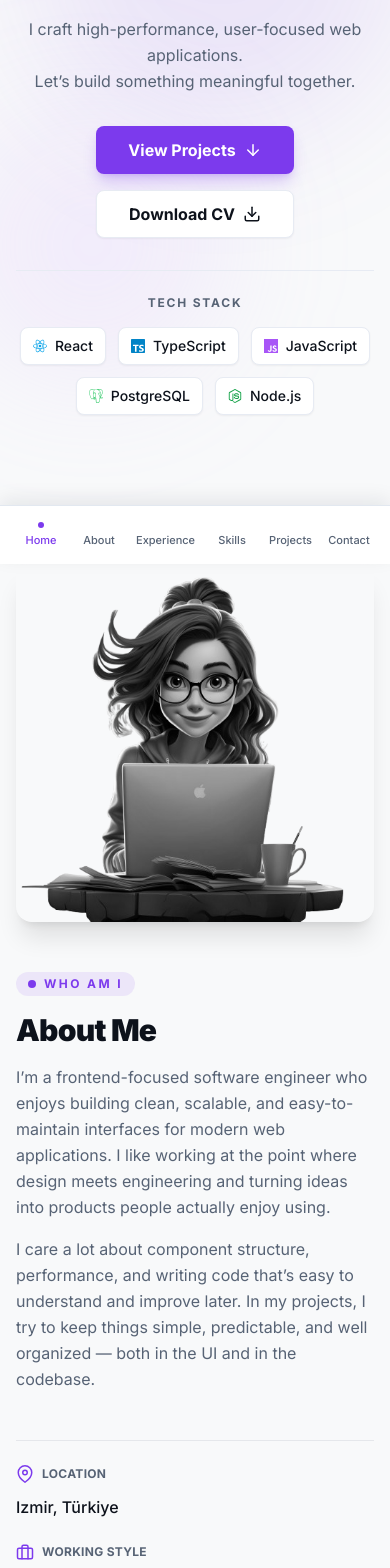
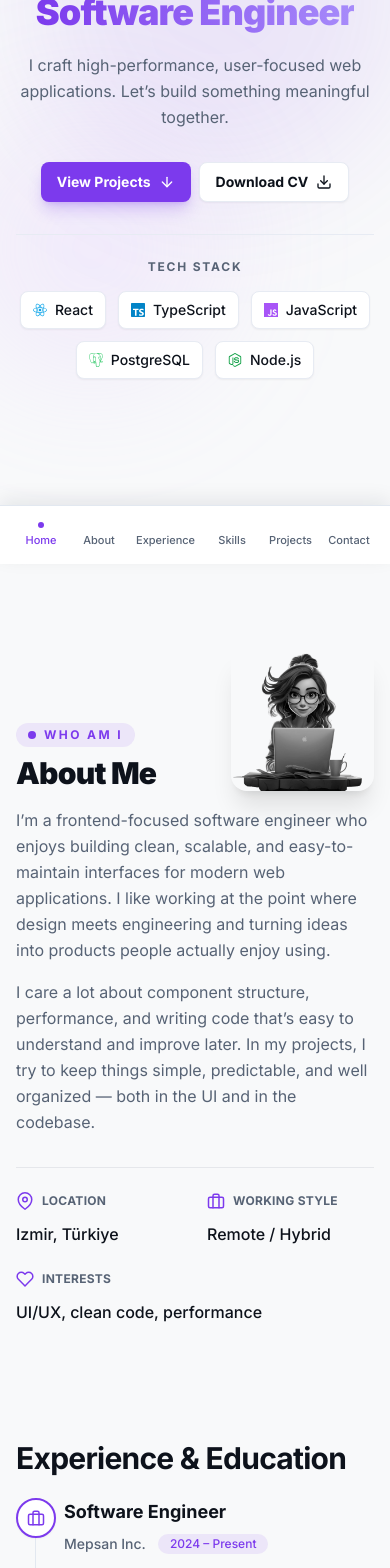
Before and after one commit to selenkunkcu/personal-portfolio, a React (Vite) app: page / in a window 390 px wide. Shown: the part 280-1848 px from the top of the page. Built offline with nearby package versions, Linux system fonts and the light colour scheme.

Commit message:
refine responsive layout and mobile navigation

```diff
--- a/src/App.jsx
+++ b/src/App.jsx
@@ -39,20 +39,20 @@ function App() {
         </section>
 
 
-        <section  id="skills"  className="min-h-[100svh] flex items-center scroll-mt-22 pt-12">
+        <section  id="skills"  className="min-h-[100svh] flex items-center scroll-mt-22 pt-8 md:pt-12">
           <div className="mx-auto w-full max-w-6xl px-4">
             <Skills />
           </div>
         </section>
 
-        <section  id="projects"  className="min-h-[100svh] flex items-center scroll-mt-22 pt-12">
+        <section  id="projects"  className="min-h-[100svh] flex items-center scroll-mt-22 md:pt-12">
           <div className="mx-auto w-full max-w-6xl px-4">
             <Projects />
           </div>
         </section>
 
 
-        <section  id="contact"className="min-h-[100svh] flex items-center scroll-mt-22 pt-12">
+        <section  id="contact"className="min-h-[100svh] flex items-center scroll-mt-22 md:pt-12">
           <div className="mx-auto w-full max-w-6xl px-4">
             <Contact />
           </div>
--- a/src/components/About.jsx
+++ b/src/components/About.jsx
@@ -4,16 +4,33 @@ const About = () => {
   return (
     <div className="w-full">
       <div className="grid grid-cols-1 items-center gap-12 lg:grid-cols-12">
-        <div className="order-2 flex flex-col gap-8 lg:order-1 lg:col-span-7">
+        <div className="order-2 flex flex-col gap-4 md:gap-8 lg:order-1 lg:col-span-7">
           <div className="space-y-4">
-            <div className="inline-flex w-fit items-center gap-2 rounded-full bg-primary/10 px-3 py-1 text-xs font-bold uppercase tracking-[0.2em] text-primary">
-              <span className="h-2 w-2 rounded-full bg-primary" />
-              Who am I
+
+          <div className="flex items-end justify-between">
+
+            <div>
+              <div className="inline-flex w-fit items-center gap-2 rounded-full bg-primary/10 px-3 py-1 text-xs font-bold uppercase tracking-[0.2em] text-primary">
+                <span className="h-2 w-2 rounded-full bg-primary" />
+                Who am I
+              </div>
+
+              <h2 className="text-3xl font-extrabold tracking-tight text-text-main md:text-4xl mt-2">
+                About Me
+              </h2>
             </div>
 
-            <h2 className="text-3xl font-extrabold tracking-tight text-text-main md:text-4xl">
-              About Me
-            </h2>
+          <div className="md:hidden relative aspect-square w-[40%] max-w-[260px] ml-4">
+
+            <div className="absolute -top-4 -right-4 h-full w-full rounded-3xl bg-primary/10 -z-10" />
+            <div className="absolute -bottom-4 -left-4 h-full w-full rounded-3xl border-2 border-primary/20 -z-10" />
+            <div
+              className="h-full w-full rounded-2xl bg-cover bg-center shadow-xl grayscale transition-all duration-500 ease-in-out hover:grayscale-0"
+              style={{backgroundImage:"url('images/profile.png')",}}
+              aria-label="Developer portrait"
+            />
+          </div>
+</div>
 
             <div className="space-y-4 text-base leading-relaxed text-text-muted md:text-lg">
               <p>
@@ -27,7 +44,7 @@ const About = () => {
             </div>
           </div>
 
-          <div className="mt-4 grid grid-cols-1 gap-6 border-t border-[#e5e7eb] pt-6 sm:grid-cols-2 md:grid-cols-3">
+          <div className="mt-4 grid grid-cols-2 md:grid-cols-3 gap-6 border-t border-[#e5e7eb] pt-6">
 
             <div className="flex flex-col gap-2">
               <div className="mb-1 flex items-center gap-2 text-primary">
@@ -49,7 +66,7 @@ const About = () => {
               <p className="font-medium text-text-main">Remote / Hybrid</p>
             </div>
 
-            <div className="flex flex-col gap-2 sm:col-span-2 md:col-span-1">
+            <div className="flex flex-col gap-2 col-span-2 md:col-span-1">
               <div className="mb-1 flex items-center gap-2 text-primary">
                 <FiHeart className="text-lg" />
                 <span className="text-xs font-bold uppercase tracking-wide text-text-muted">
@@ -62,7 +79,7 @@ const About = () => {
             </div>
           </div>
 
-          <div className="pt-4">
+          <div className="hidden md:block pt-4">
             <a href="#contact" className="group inline-flex items-center gap-2 text-sm font-semibold text-text-main transition-colors hover:text-primary cursor-pointer">
               <span>Get in touch</span>
               <FiArrowRight className="transition-transform group-hover:translate-x-1" />
@@ -71,8 +88,8 @@ const About = () => {
         </div>
 
 
-        <div className="order-1 flex justify-center lg:order-2 lg:col-span-5 lg:justify-end">
-          <div className="relative aspect-square w-full max-w-md">
+       <div className=" hidden md:flex order-1 justify-center lg:order-2 lg:col-span-5 lg:justify-end">
+          <div className="relative aspect-square w-[40%] max-w-[260px] md:w-full md:max-w-md">
 
             <div className="absolute -top-4 -right-4 h-full w-full rounded-3xl bg-primary/10 -z-10" />
             <div className="absolute -bottom-4 -left-4 h-full w-full rounded-3xl border-2 border-primary/20 -z-10" />
@@ -83,6 +100,8 @@ const About = () => {
             />
           </div>
         </div>
+
+
       </div>
     </div>
   );
--- a/src/components/Experience.jsx
+++ b/src/components/Experience.jsx
@@ -1,4 +1,4 @@
-import { FiBriefcase, FiCode, FiArrowRight } from "react-icons/fi";
+import { FiBriefcase, FiCode } from "react-icons/fi";
 import { FaGraduationCap } from "react-icons/fa6";
 
 import { timelineItems } from "../data/content";
@@ -12,7 +12,7 @@ const Experience = () => {
 
   return (
     <div className="w-full">
-      <div className="mb-8">
+      <div className="mb-4 mt-8 md:mb-8 md:mt-0">
         <h2 className="text-3xl font-bold leading-tight tracking-tight text-text-main md:text-4xl">
           Experience & Education
         </h2>
@@ -29,7 +29,7 @@ const Experience = () => {
             return (
               <div
                 key={item.title}
-                className={`group relative grid grid-cols-[40px_1fr] gap-x-6 ${ isLast ? "pb-2" : "pb-10"}`}
+                className={`group relative grid grid-cols-[40px_1fr] gap-x-2 md:gap-x-6 ${ isLast ? "pb-2" : "pb-10"}`}
               >
                 <div className="relative z-10 flex flex-col items-center pt-1">
                   <div
@@ -51,7 +51,7 @@ const Experience = () => {
                     </h3>
                     <span
                       className={[
-                        "inline-flex items-center rounded-full px-3 py-0.5 text-xs font-medium",
+                        "hidden md:inline-flex items-center rounded-full px-3 py-0.5 text-xs font-medium",
                          item.highlight ? "bg-primary/10 text-primary" : "bg-slate-100 text-text-muted"].join(" ")
                         }
                     >
@@ -59,9 +59,19 @@ const Experience = () => {
                     </span>
                   </div>
 
-                  <p className="mb-3 text-sm font-medium text-text-muted">
-                    {item.company}
-                  </p>
+                  <div className="flex items-center mb-3">
+                    <p className="text-sm font-medium text-text-muted mr-3 md:mr-0">
+                      {item.company}
+                    </p>
+                    <span
+                        className={[
+                          "inline-flex md:hidden items-center rounded-full px-3 py-0.5 text-xs font-medium",
+                          item.highlight ? "bg-primary/10 text-primary" : "bg-slate-100 text-text-muted"].join(" ")
+                          }
+                      >
+                        {item.period}
+                      </span>
+                  </div>
 
                   {item.bullets?.[0]?.project  ?
                     <ul className="ml-4 list-outside list-disc space-y-1.5 text-sm leading-relaxed font-medium">
--- a/src/components/Hero.jsx
+++ b/src/components/Hero.jsx
@@ -37,24 +37,30 @@ const Hero = () => {
             </h1>
 
             <p className="mx-auto max-w-2xl text-base leading-relaxed text-text-muted md:mx-0 md:text-lg">
-                I craft high-performance, user-focused web applications.
-                <br/>
+                I craft high-performance, user-focused web applications.{" "}
+                <br className="hidden sm:block"/>
                 Let’s build something meaningful together.
             </p>
           </div>
 
-          <div className="flex flex-wrap justify-center gap-4 md:justify-start">
-            <a href="#projects" className="flex h-12 items-center justify-center gap-2 rounded-lg bg-primary px-8 text-base font-semibold text-white shadow-lg shadow-primary/25 transition hover:bg-violet-700">
-                <span>View Projects</span>
-                <FiArrowDown className="text-[18px]" />
+          <div className="flex flex-nowrap justify-center gap-2 md:gap-4 md:justify-start">
+            <a
+              href="#projects"
+              className="flex h-10 md:h-12 min-w-0 items-center justify-center gap-2 rounded-lg bg-primary px-4 text-sm font-semibold text-white shadow-lg shadow-primary/25 transition hover:bg-violet-700 sm:h-12 sm:px-8 sm:text-base"
+            >
+              <span className="truncate">View Projects</span>
+              <FiArrowDown className="text-[16px] sm:text-[18px]" />
             </a>
 
-            <a href="/selen-gokbel-resume.pdf" download className="flex h-12 items-center justify-center gap-2 rounded-lg border border-[#e7ebf3] bg-white px-8 text-base font-semibold text-text-main shadow-sm transition hover:bg-gray-50">
-              <span>Download CV</span>
-              <FiDownload className="text-[18px]" />
+            <a
+              href="/selen-gokbel-resume.pdf"
+              download
+              className="flex h-10 md:h-12 min-w-0 items-center justify-center gap-2 rounded-lg border border-[#e7ebf3] bg-white px-4 text-sm font-semibold text-text-main shadow-sm transition hover:bg-gray-50 sm:h-12 sm:px-8 sm:text-base"
+            >
+              <span className="truncate">Download CV</span>
+              <FiDownload className="text-[16px] sm:text-[18px]" />
             </a>
           </div>
-
 
           <div className="mt-6 border-t border-[#e7ebf3] pt-6">
             <div className="flex flex-col items-center gap-4 md:flex-row md:items-start">
--- a/src/components/Projects.jsx
+++ b/src/components/Projects.jsx
@@ -9,7 +9,7 @@ const Projects = () => {
         <h2 className="text-3xl font-extrabold tracking-tight text-text-main md:text-4xl">
           Featured Projects
         </h2>
-        <p className="mx-auto mt-1 max-w-2xl text-text-muted">
+        <p className="hidden md:block mx-auto mt-1 max-w-2xl text-text-muted">
           A selection of projects demonstrating my focus on performance and UI/UX details.
         </p>
       </div>
--- a/src/components/Skills.jsx
+++ b/src/components/Skills.jsx
@@ -117,7 +117,7 @@ const Skills = () => {
             <h3 className="text-2xl font-bold tracking-tight text-text-main">Frontend</h3>
           </div>
 
-          <div className="grid grid-cols-1 gap-3 sm:grid-cols-2 md:grid-cols-5">
+          <div className="grid grid-cols-2 gap-3 md:grid-cols-5">
             {frontendSkills.map((it) => (
               <SkillCard key={it.name} name={it.name} icon={it.icon} />
             ))}
@@ -132,7 +132,7 @@ const Skills = () => {
             <h3 className="text-2xl font-bold tracking-tight text-text-main">Backend & Tools</h3>
           </div>
 
-          <div className="grid grid-cols-1 gap-3 sm:grid-cols-2 md:grid-cols-5">
+          <div className="grid grid-cols-2 gap-3 md:grid-cols-5">
             {backendTools.map((it) => (
               <SkillCard key={it.name} name={it.name} icon={it.icon} />
             ))}
--- a/src/components/common/ProjectCard.jsx
+++ b/src/components/common/ProjectCard.jsx
@@ -7,6 +7,7 @@ import todolistImg from "../../assets/projects/todolist1.png";
 import snapgramImg from "../../assets/projects/snapgram1.png";
 import nextnewsImg from "../../assets/projects/nextnews1.png";
 import netflixImg from "../../assets/projects/netflix1.png";
+import weddieImg from "../../assets/projects/weddie1.png";
 
 const ProjectCard = ({ p }) => {
 
@@ -17,11 +18,12 @@ const ProjectCard = ({ p }) => {
     snapgram: snapgramImg,
     nextnews: nextnewsImg,
     netflix: netflixImg,
+    weddie: weddieImg,
   };
 
   return (
     <div className="group flex flex-col gap-4 rounded-2xl border border-slate-200 bg-white p-4 shadow-sm transition hover:border-primary/40 hover:shadow-md md:flex-row">
-      {/* image */}
+
       <div className="relative h-44 w-full shrink-0 overflow-hidden rounded-xl bg-slate-100 md:h-28 md:w-64">
 
         <img
@@ -32,7 +34,7 @@ const ProjectCard = ({ p }) => {
         />
       </div>
 
-      {/* content */}
+
       <div className="flex flex-1 flex-col justify-between gap-3">
         <div className="flex items-start justify-between gap-3">
           <div className="min-w-0">
--- a/src/index.css
+++ b/src/index.css
@@ -6,4 +6,8 @@
     body {
         @apply bg-background-light text-text-main font-display antialiased;
     }
+    html,
+    body {
+        @apply overflow-x-hidden;
+    }
 }
```
Also changed, not shown: src/components/Contact.jsx (+12 -13 lines), src/data/content.js (+10 -10 lines), src/assets/projects/weddie1.png (added), 1 other file (tests, documents, lock files or other folders).
